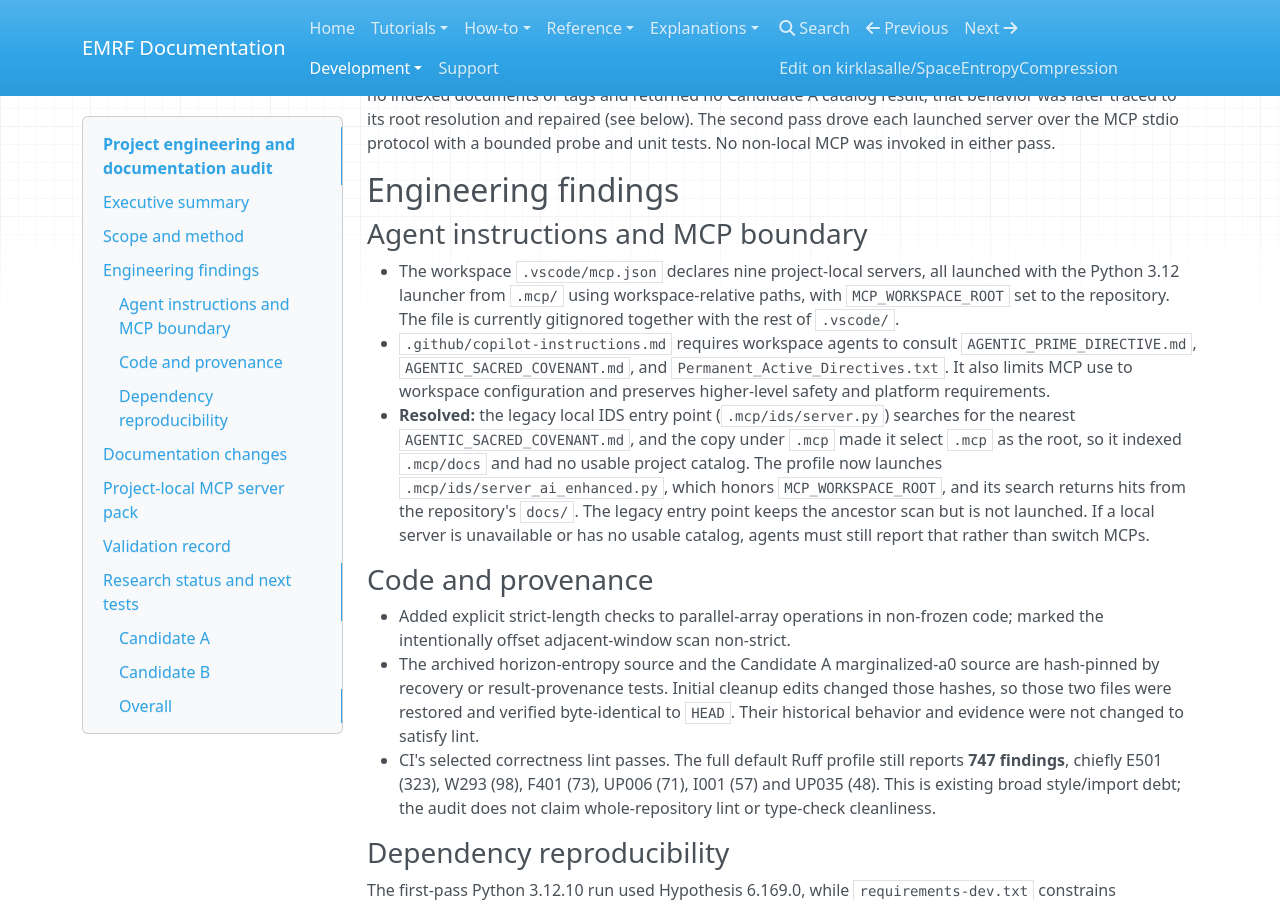
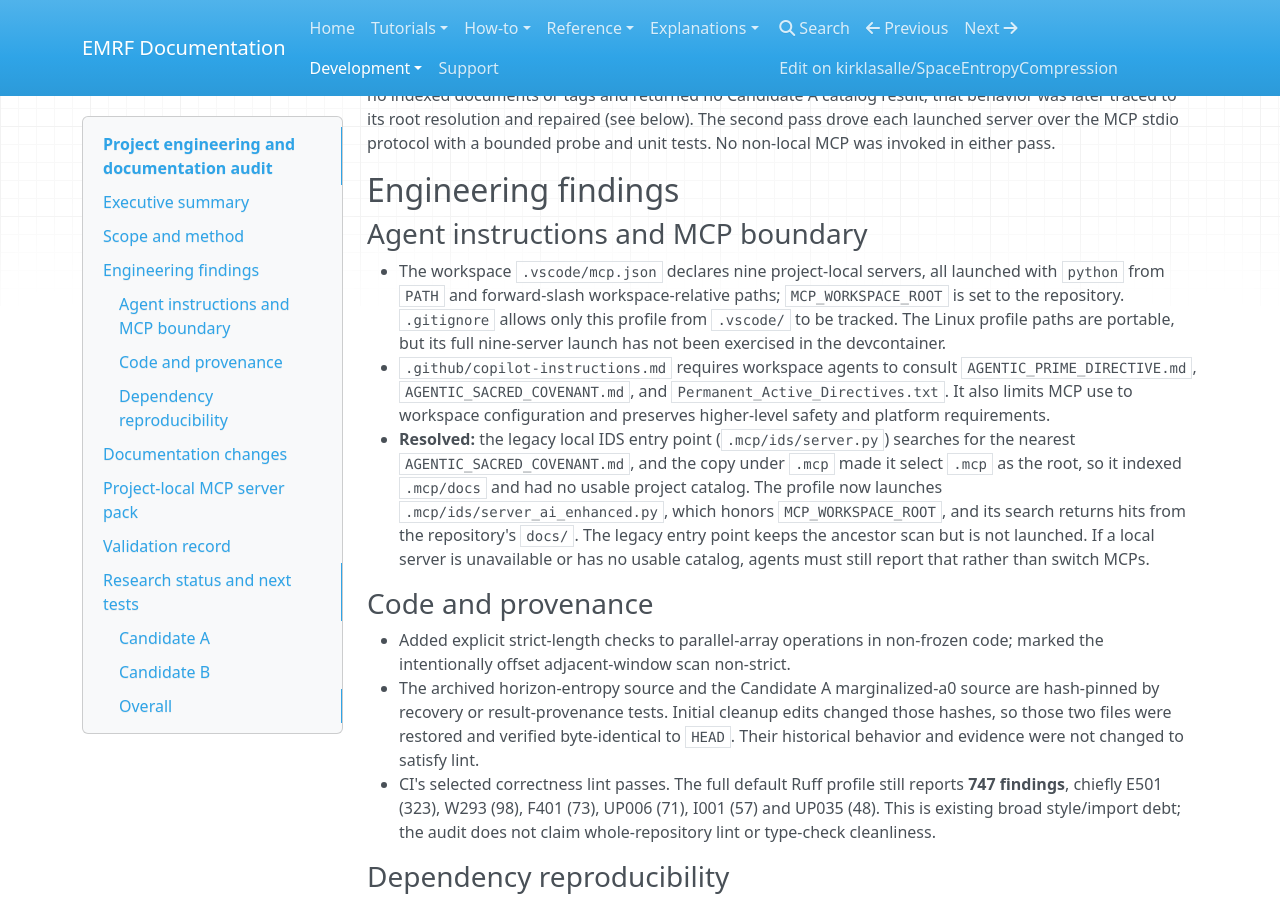
Before and after one commit to kirklasalle/SpaceEntropyCompression, an MkDocs documentation site: the page built from docs/site/development/project-audit-2026-11-03.md, in a window 1280 px wide and 900 px high, scrolled down 907 px. Built offline with MkDocs 1.6.1, drawn with Linux system fonts in a browser that asks for light colours; nearby versions of some CDN libraries.

Commit message:
Make the local MCP profile cross-platform
Switch the shared profile to the platform-neutral python command and forward-slash workspace paths. Correct the current-status checkpoint to distinguish working IDS documentation search from the unpopulated Candidate A graph, and point the submodule at its final merged commit.

Co-authored-by: Copilot <223556219+Copilot@users.noreply.github.com>

```diff
--- a/docs/site/development/project-audit-2026-11-03.md
+++ b/docs/site/development/project-audit-2026-11-03.md
@@ -50,9 +50,11 @@ non-local MCP was invoked in either pass.
 ### Agent instructions and MCP boundary
 
 - The workspace `.vscode/mcp.json` declares nine project-local servers, all
-  launched with the Python 3.12 launcher from `.mcp/` using workspace-relative
-  paths, with `MCP_WORKSPACE_ROOT` set to the repository. The file is
-  currently gitignored together with the rest of `.vscode/`.
+  launched with `python` from `PATH` and forward-slash workspace-relative
+  paths; `MCP_WORKSPACE_ROOT` is set to the repository. `.gitignore` allows
+  only this profile from `.vscode/` to be tracked. The Linux profile paths are
+  portable, but its full nine-server launch has not been exercised in the
+  devcontainer.
 - `.github/copilot-instructions.md` requires workspace agents to consult
   `AGENTIC_PRIME_DIRECTIVE.md`, `AGENTIC_SACRED_COVENANT.md`, and
   `Permanent_Active_Directives.txt`. It also limits MCP use to workspace
```
Also changed, not shown: CHANGELOG.md (+3 -2 lines), CONTRIBUTING.md (+4 -1 lines), docs/EMRF_DUAL_CANDIDATE_PROGRAM.md (+6 -3 lines).
